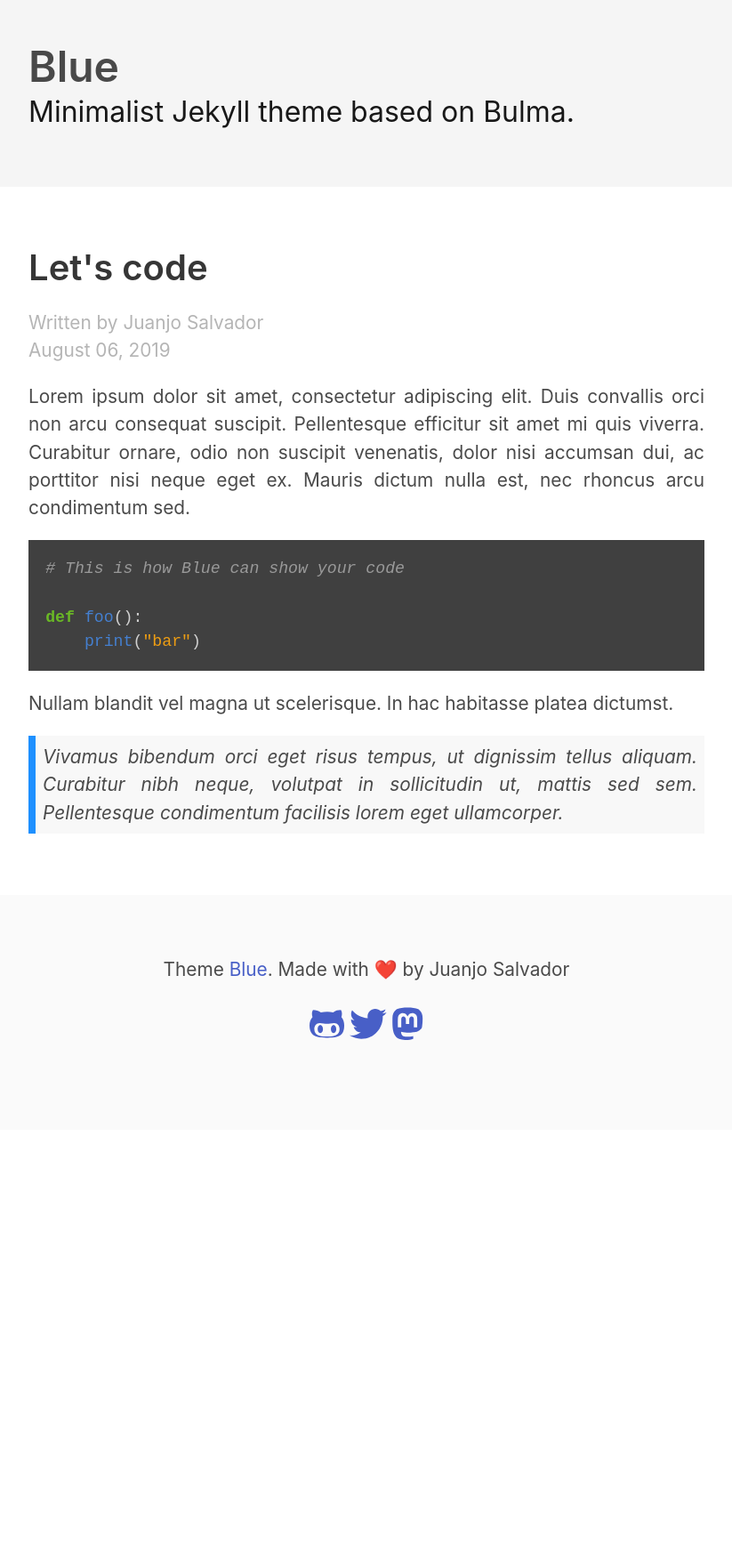
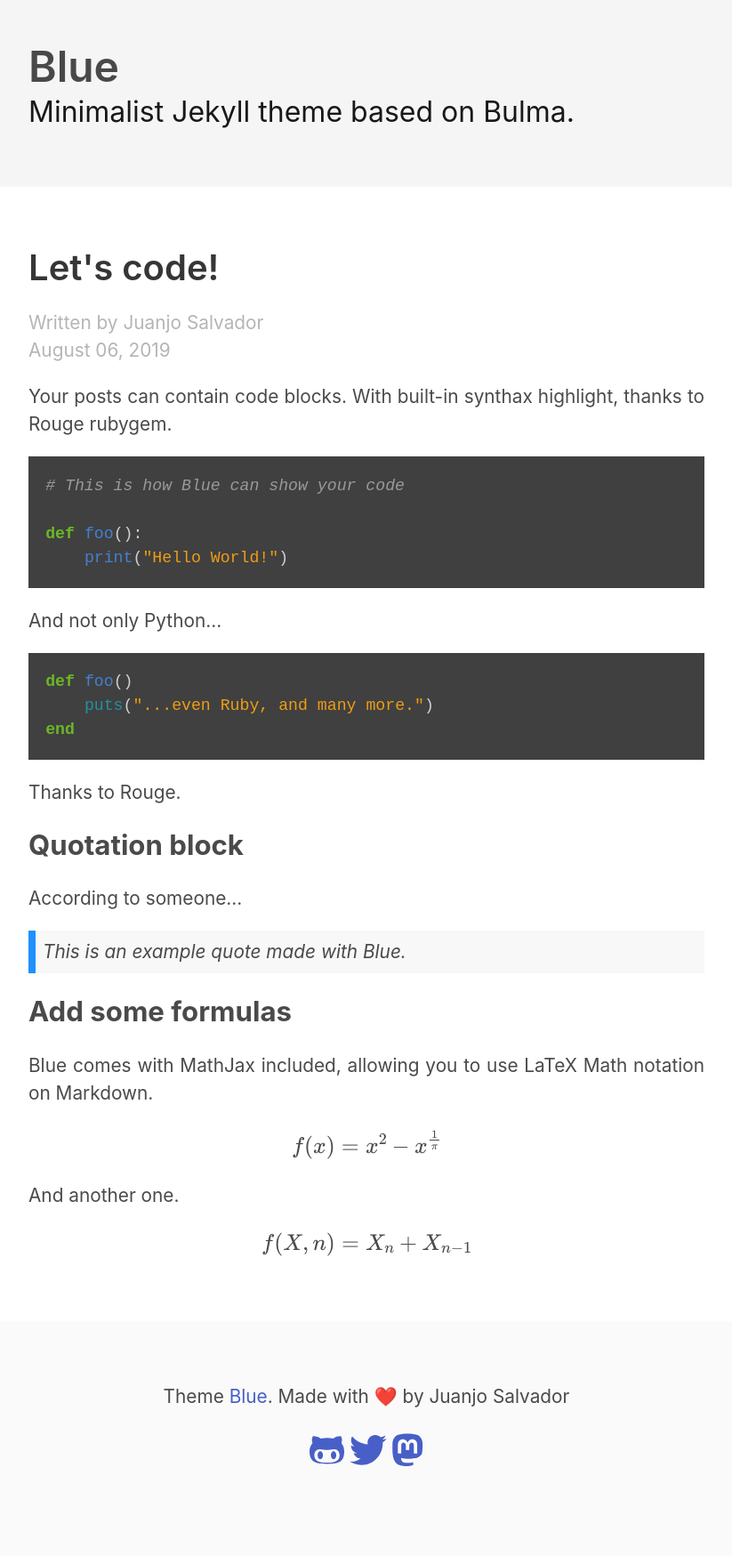
Before and after one commit to JuanjoSalvador/blue, a Jekyll site: the page built from _posts/2019-08-06-Some-code.md, in a window 1280 px wide. Shown: the whole page at 89% size, without its empty margins (228-1051 px from the left). Built offline with Jekyll 4.4.1, drawn with Linux system fonts in a browser that asks for light colours; nearby versions of some CDN libraries; before the commit the page ends 1270 px from its top, so only the background shows below that.

Commit message:
Add examples

````diff
--- a/_layouts/home.html
+++ b/_layouts/home.html
@@ -11,7 +11,7 @@
             <time datetime="{{ post.date }}" class="frontpage-time has-text-grey-light">{{ post.date | date: "%B %d, %Y" }}</time>
 
             <p class="show-if-mobile">
-                {{ post.content | truncatewords: 60 | strip_html }}
+                {{ post.content | truncatewords: 18 | strip_html }}
             </p>
 
             <p class="frontpage-item-readmore">
--- a/_posts/2019-08-06-Some-code.md
+++ b/_posts/2019-08-06-Some-code.md
@@ -1,18 +1,40 @@
 ---
 layout: post
-title: Let's code
+title: Let's code!
 ---
 
 
-Lorem ipsum dolor sit amet, consectetur adipiscing elit. Duis convallis orci non arcu consequat suscipit. Pellentesque efficitur sit amet mi quis viverra. Curabitur ornare, odio non suscipit venenatis, dolor nisi accumsan dui, ac porttitor nisi neque eget ex. Mauris dictum nulla est, nec rhoncus arcu condimentum sed.
+Your posts can contain code blocks. With built-in synthax highlight, thanks to Rouge rubygem.
 
 ```python
 # This is how Blue can show your code
 
 def foo():
-    print("bar")
+    print("Hello World!")
 ```
 
-Nullam blandit vel magna ut scelerisque. In hac habitasse platea dictumst.
+And not only Python...
 
-> Vivamus bibendum orci eget risus tempus, ut dignissim tellus aliquam.  Curabitur nibh neque, volutpat in sollicitudin ut, mattis sed sem. Pellentesque condimentum facilisis lorem eget ullamcorper.
+```ruby
+def foo()
+    puts("...even Ruby, and many more.")
+end
+```
+
+Thanks to Rouge.
+
+### Quotation block
+
+According to someone...
+
+> This is an example quote made with Blue.
+
+### Add some formulas
+
+Blue comes with MathJax included, allowing you to use LaTeX Math notation on Markdown.
+
+$$f(x) = x^2 - x^\frac{1}{\pi}$$
+
+And another one.
+
+$$f(X,n) = X_n + X_{n-1}$$
````
